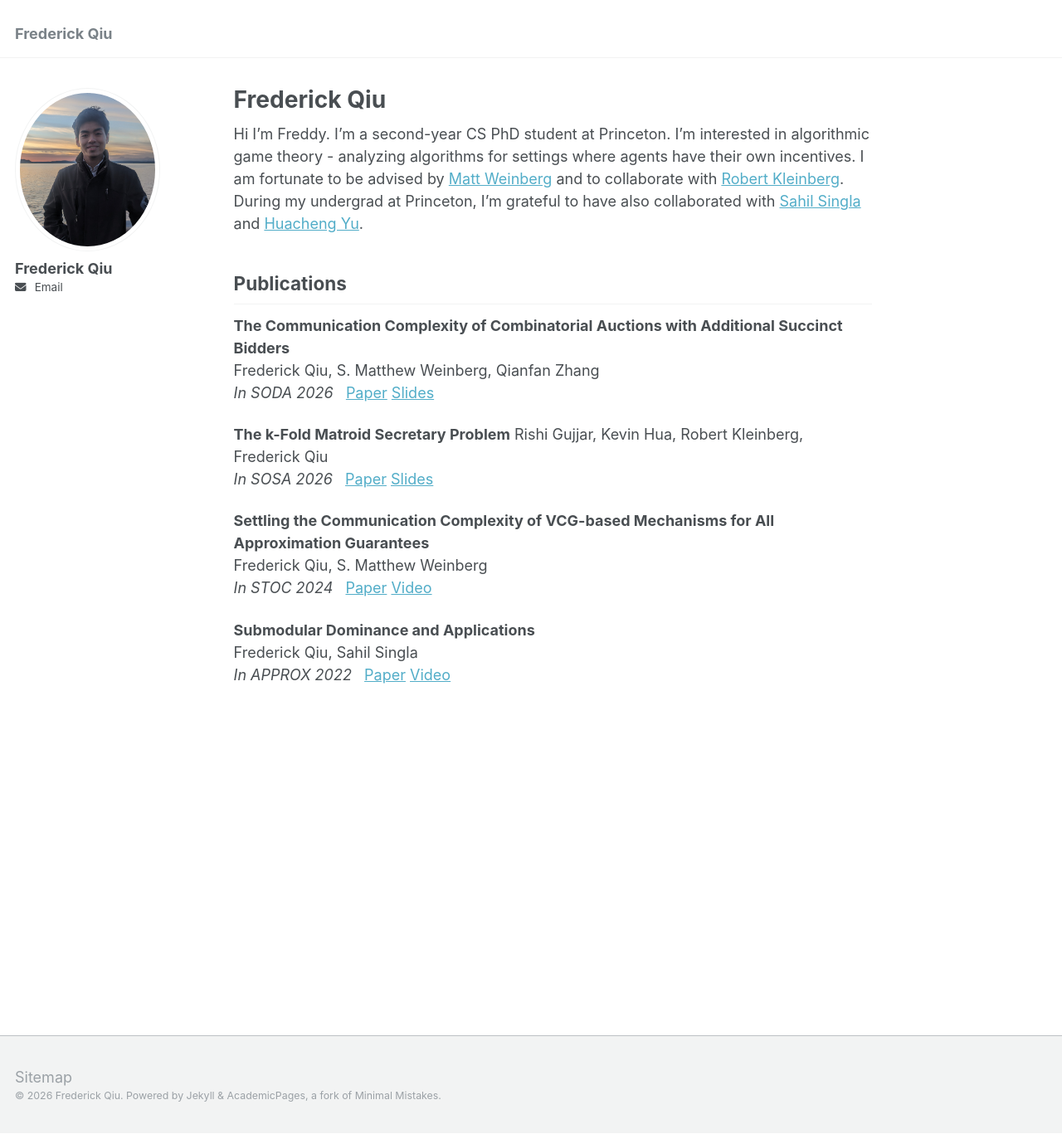
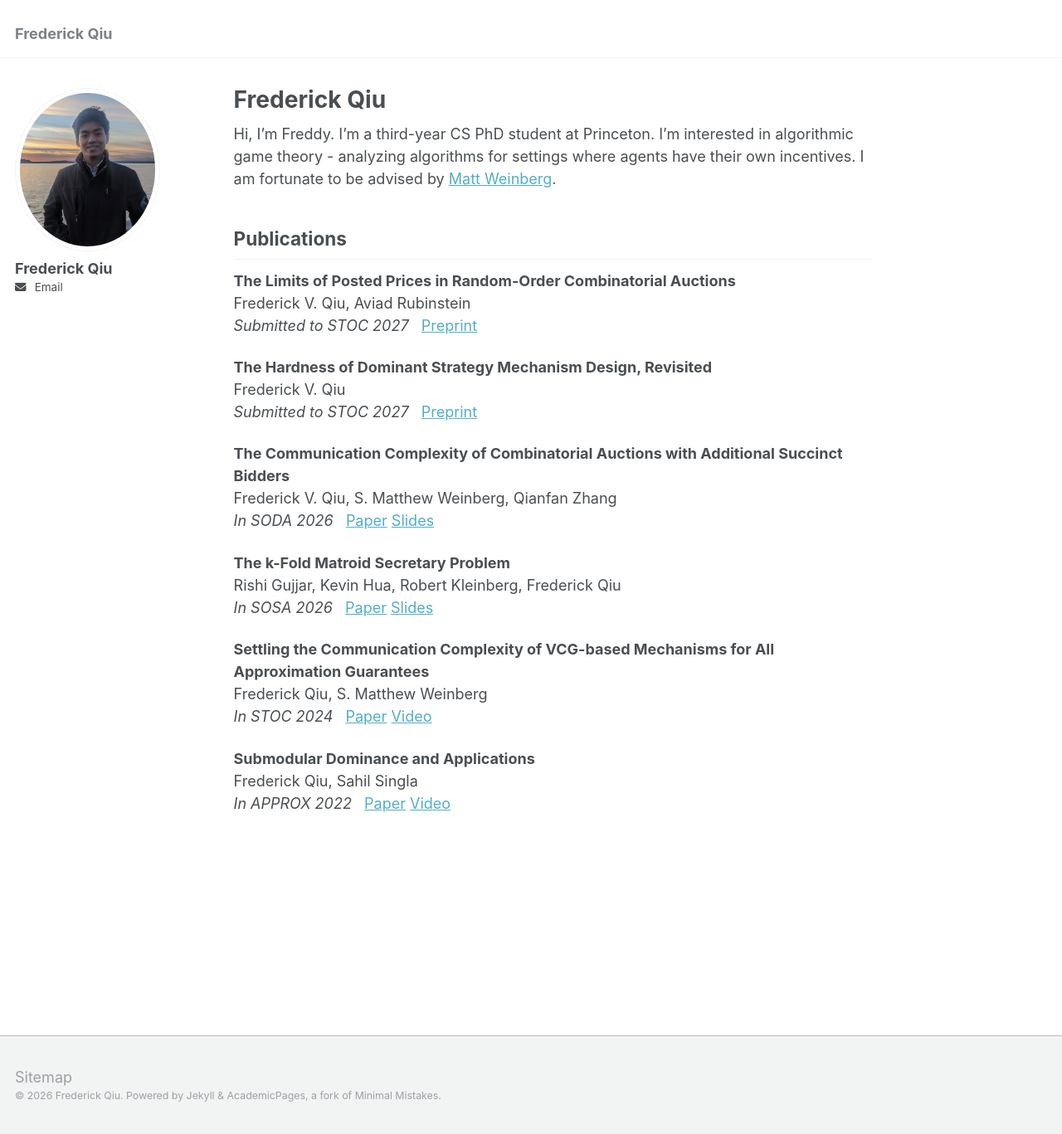
Before and after one commit to frederickqiu/frederickqiu.github.io, a Jekyll site: the page built from _pages/about.md, in a window 1280 px wide and 1367 px high. Shown: the whole window at 83% size. Built offline with Jekyll 4.4.1, drawn with Linux system fonts in a browser that asks for light colours.

Commit message:
Update about.md

```diff
--- a/_pages/about.md
+++ b/_pages/about.md
@@ -6,26 +6,31 @@ redirect_from:
   - /about/
   - /about.html
 ---
-Hi I'm Freddy. I'm a second-year CS PhD student at Princeton. I'm interested in algorithmic game theory - analyzing algorithms for settings where agents have their own incentives. I am fortunate to be advised by [Matt Weinberg](https://www.cs.princeton.edu/~smattw/) and to collaborate with [Robert Kleinberg](https://www.cs.cornell.edu/~rdk/). During my undergrad at Princeton, I'm grateful to have also collaborated with [Sahil Singla](https://faculty.cc.gatech.edu/~ssingla7/) and [Huacheng Yu](https://www.cs.princeton.edu/~hy2/).
+Hi, I'm Freddy. I'm a third-year CS PhD student at Princeton. I'm interested in algorithmic game theory - analyzing algorithms for settings where agents have their own incentives. I am fortunate to be advised by [Matt Weinberg](https://www.cs.princeton.edu/~smattw/).
 
 
 ## Publications
 
+**The Limits of Posted Prices in Random-Order Combinatorial Auctions**\
+Frederick V. Qiu, Aviad Rubinstein\
+*Submitted to STOC 2027* &nbsp; [Preprint](https://frederickqiu.github.io/files/1596.pdf)
+
+**The Hardness of Dominant Strategy Mechanism Design, Revisited**\
+Frederick V. Qiu\
+*Submitted to STOC 2027* &nbsp; [Preprint](https://arxiv.org/pdf/2610.06773)
+
 **The Communication Complexity of Combinatorial Auctions with Additional Succinct Bidders**\
-Frederick Qiu, S. Matthew Weinberg, Qianfan Zhang\
+Frederick V. Qiu, S. Matthew Weinberg, Qianfan Zhang\
 *In SODA 2026* &nbsp; [Paper](https://epubs.siam.org/doi/epdf/10.1137/1.9781611978971.78) [Slides](https://frederickqiu.github.io/files/soda2026slides.pdf)
 
-
-**The k-Fold Matroid Secretary Problem**
+**The k-Fold Matroid Secretary Problem**\
 Rishi Gujjar, Kevin Hua, Robert Kleinberg, Frederick Qiu\
 *In SOSA 2026* &nbsp; [Paper](https://epubs.siam.org/doi/epdf/10.1137/1.9781611978964.8) [Slides](https://frederickqiu.github.io/files/sosa2026slides.pdf)
-
 
 **Settling the Communication Complexity of VCG-based Mechanisms for All Approximation Guarantees**\
 Frederick Qiu, S. Matthew Weinberg\
 *In STOC 2024* &nbsp; [Paper](https://dl.acm.org/doi/abs/10.1145/3618260.3649706) [Video](https://www.youtube.com/watch?v=FciXVzrBWMY)
 
-
 **Submodular Dominance and Applications**\
 Frederick Qiu, Sahil Singla\
 *In APPROX 2022* &nbsp; [Paper](https://drops.dagstuhl.de/entities/document/10.4230/LIPIcs.APPROX/RANDOM.2022.44) [Video](https://www.youtube.com/watch?v=Zt5cZSt1q3U)
```
